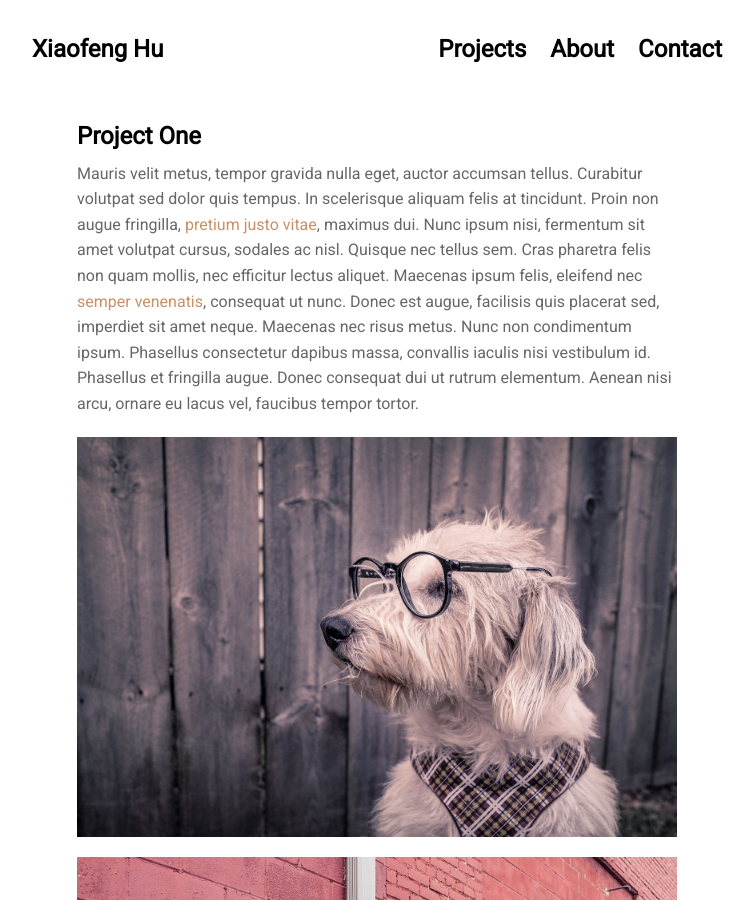
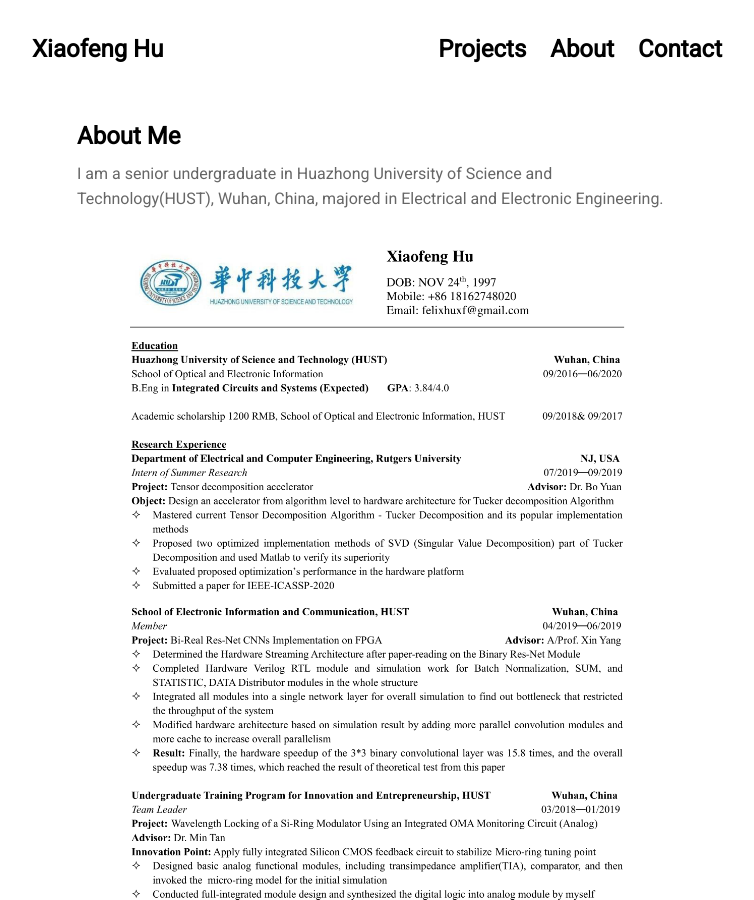
Before and after one commit to hxfycy/hxfycy.github.io, a Jekyll site: the page built from projects/proj-1.md, in a window 1280 px wide and 900 px high. Shown: the whole window, without its empty margins (263-1017 px from the left). Built offline with Jekyll 4.4.1, drawn with Linux system fonts in a browser that asks for light colours; nearby versions of some CDN libraries.

Commit message:
setting change 23.47

```diff
--- a/_data/settings.yml
+++ b/_data/settings.yml
@@ -42,7 +42,7 @@ disqus:
 about: >
   # Welcome to my website.
 
-  This is the personal website of Xiaofeng Hu. You can [see my CV at Here](https://hxfycy.github.io/projects/proj-5.html).
+  This is the personal website of Xiaofeng Hu. You can [see my CV at Here](https://hxfycy.github.io/projects/proj-1.html).
 
 # <img src="SpellCheck.png" width="50%" height="50%" title="拼写检查工具Grammarly." alt="拼写检查工具Grammarly."/>
 
@@ -55,7 +55,7 @@ contact: >
 # Work Section
 
 projects:
-- {name: 'Project One', folder: 'proj-1', file: 'projects/proj-1.html'}
+- {name: 'About me', folder: 'proj-1', file: 'projects/proj-1.html'}
 - {name: 'Project Two', folder: 'proj-2', file: 'projects/proj-2.html'}
 - {name: 'Project Three', folder: 'proj-3', file: 'projects/proj-3.html'}
 - {name: 'Project Four', folder: 'proj-4', file: 'projects/proj-4.html'}
--- a/_includes/image.html
+++ b/_includes/image.html
@@ -6,7 +6,7 @@
         {% if include.text %}
           {{ include.text }} <i class="fa fa-arrow-right" aria-hidden="true"></i>
         {% else %}
-           download <i class="fa fa-arrow-right" aria-hidden="true"></i>
+           View more <i class="fa fa-arrow-right" aria-hidden="true"></i>
         {% endif %}
       </div>
     </div>
--- a/projects/proj-1.md
+++ b/projects/proj-1.md
@@ -1,9 +1,7 @@
 ---
 layout: post
-title: 'Project One'
+title: 'About Me'
 ---
-Mauris velit metus, tempor gravida nulla eget, auctor accumsan tellus. Curabitur volutpat sed dolor quis tempus. In scelerisque aliquam felis at tincidunt. Proin non augue fringilla, [pretium justo vitae](#), maximus dui. Nunc ipsum nisi, fermentum sit amet volutpat cursus, sodales ac nisl. Quisque nec tellus sem. Cras pharetra felis non quam mollis, nec efficitur lectus aliquet. Maecenas ipsum felis, eleifend nec [semper venenatis](#), consequat ut nunc. Donec est augue, facilisis quis placerat sed, imperdiet sit amet neque. Maecenas nec risus metus. Nunc non condimentum ipsum. Phasellus consectetur dapibus massa, convallis iaculis nisi vestibulum id. Phasellus et fringilla augue. Donec consequat dui ut rutrum elementum. Aenean nisi arcu, ornare eu lacus vel, faucibus tempor tortor.
+I am a senior undergraduate in Huazhong University of Science and Technology(HUST), Wuhan, China, majored in Electrical and Electronic Engineering.
 
-{% include image.html url="http://www.gratisography.com" image="projects/proj-1/dog.jpg" %}
-
-{% include image.html url="http://www.gratisography.com" image="projects/proj-1/wall.jpg" %}
+{% include image_cv.html url="https://github.com/hxfycy/hxfycy.github.io/blob/master/assets/img/projects/proj-5/cv.pdf" image="projects/proj-5/cv_pdf.png" %}
```
Also changed, not shown: assets/img/projects/proj-1/thumb.jpg, assets/img/projects/proj-1/thumb.png (added).
